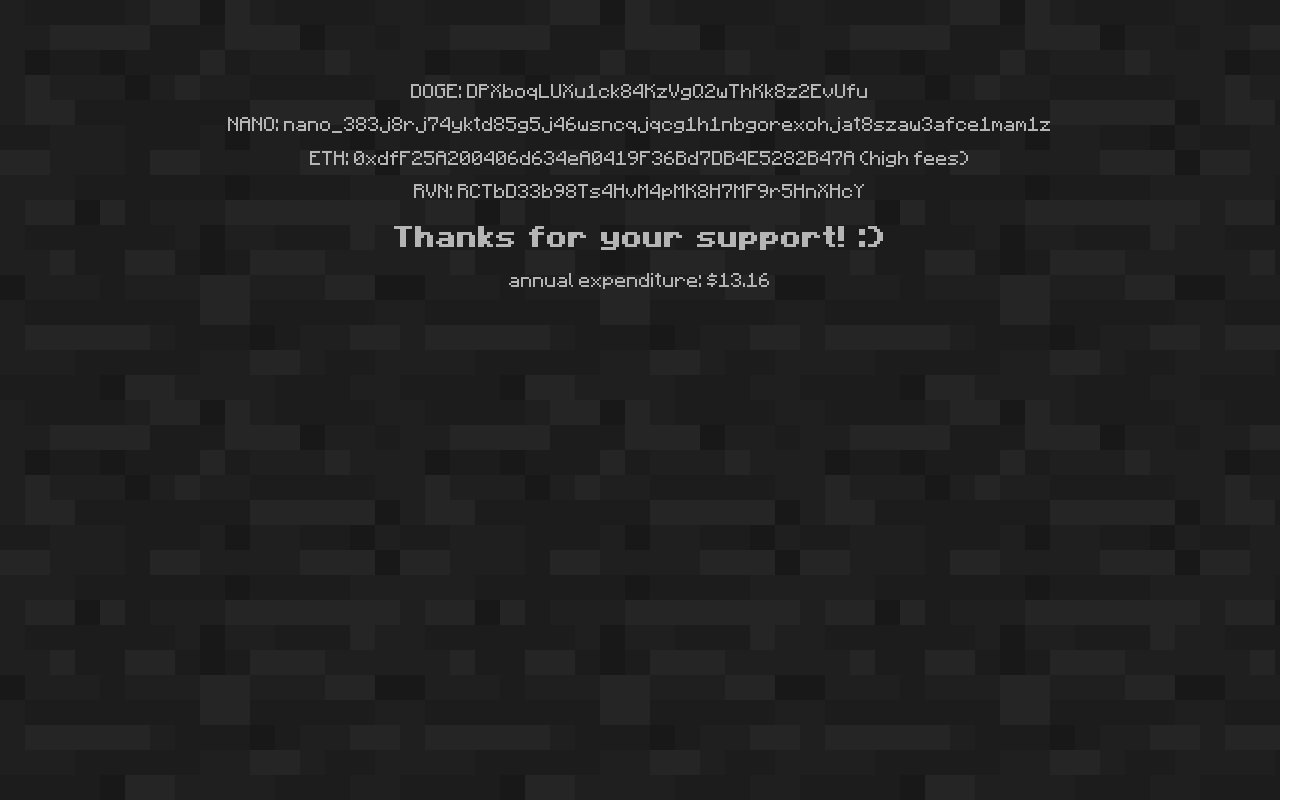
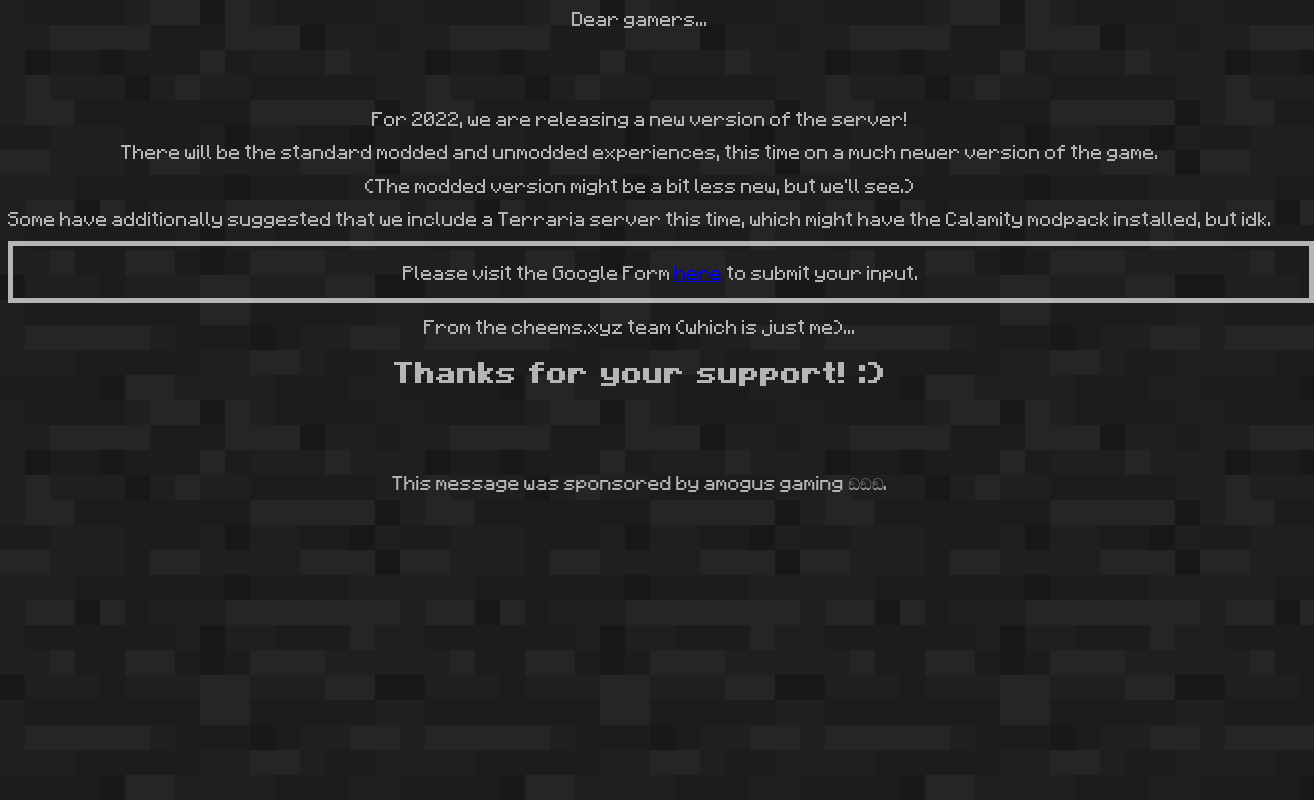
Before and after one commit to willpotato/acad-24, a plain HTML site: page docs/v3/index.html in a window 1280 px wide. Shown: the whole page, 1314 px wide, since content can reach past the window. Drawn offline with Linux system fonts and the light colour scheme; files that its build step writes are made by us from their sources; files whose address does not match are found by name.

Commit message:
Create docs/v3

```diff
--- a/docs/assets/style.css
+++ b/docs/assets/style.css
@@ -143,7 +143,7 @@ ip::-moz-selection {
 	margin-top: 25px;
 	width: 25%;
 	height: 25%;
-	float: center
+	float: center;
 	position: absolute;
 }
 .footer-img-logo {
@@ -228,7 +228,7 @@ ip::-moz-selection {
 	height: 30px;
 	filter: invert(100%);
 }
-.button-donate {
+.button-news {
 	font-family: Minecraft;
 	font-size: 15px;
 	width: 200px;
--- a/docs/donate/index.html
+++ b/docs/v3/index.html
@@ -34,10 +34,12 @@ h2 {
 }
 </style>
 <link href="../docs/assets/style.css" rel="stylesheet"/>
-<h2 style="margin-top: 80px;">DOGE: DPXboqLUXu1ck84KzVgQ2wThKk8z2EvUfu</h1>
-<h2>NANO: nano_383j8rj74yktd85g5j46wsncqjqcg1h1nbgorexohjat8szaw3afce1mam1z</h1>
-<h2>ETH: 0xdfF25A200406d634eA0419F36Bd7DB4E5282B47A (high fees)</h1>
-<h2>RVN: RCTbD33b98Ts4HvM4pMK8H7MF9r5HnXHcY</h1>
-<h1>Thanks for your support! :)</h2>
-
-<h2>annual expenditure: $13.16</h1>
+<h2>Dear gamers...</h2>
+<h2 style="margin-top: 80px;">For 2022, we are releasing a new version of the server!</h2>
+<h2>There will be the standard modded and unmodded experiences, this time on a much newer version of the game.</h2>
+<h2>(The modded version might be a bit less new, but we'll see.)</h2>
+<h2>Some have additionally suggested that we include a Terraria server this time, which might have the Calamity modpack installed, but idk.</h2>
+<h2 style="border-style: solid; border-width: 5px; padding: 1rem;">Please visit the Google Form <a href="#" class="href">here</a> to submit your input.</h2>
+<h2>From the cheems.xyz team (which is just me)...</h2>
+<h1>Thanks for your support! :)</h1>
+<h2 style="margin-top: 80px;">This message was sponsored by amogus gaming ඞඞඞ.</h2>
```
Also changed, not shown: docs/index.html (+1 -4 lines), docs/assets/font/og/minecraft_bold.otf (deleted), docs/assets/font/og/minecraft_regular.ttf (deleted), 3 other files.
